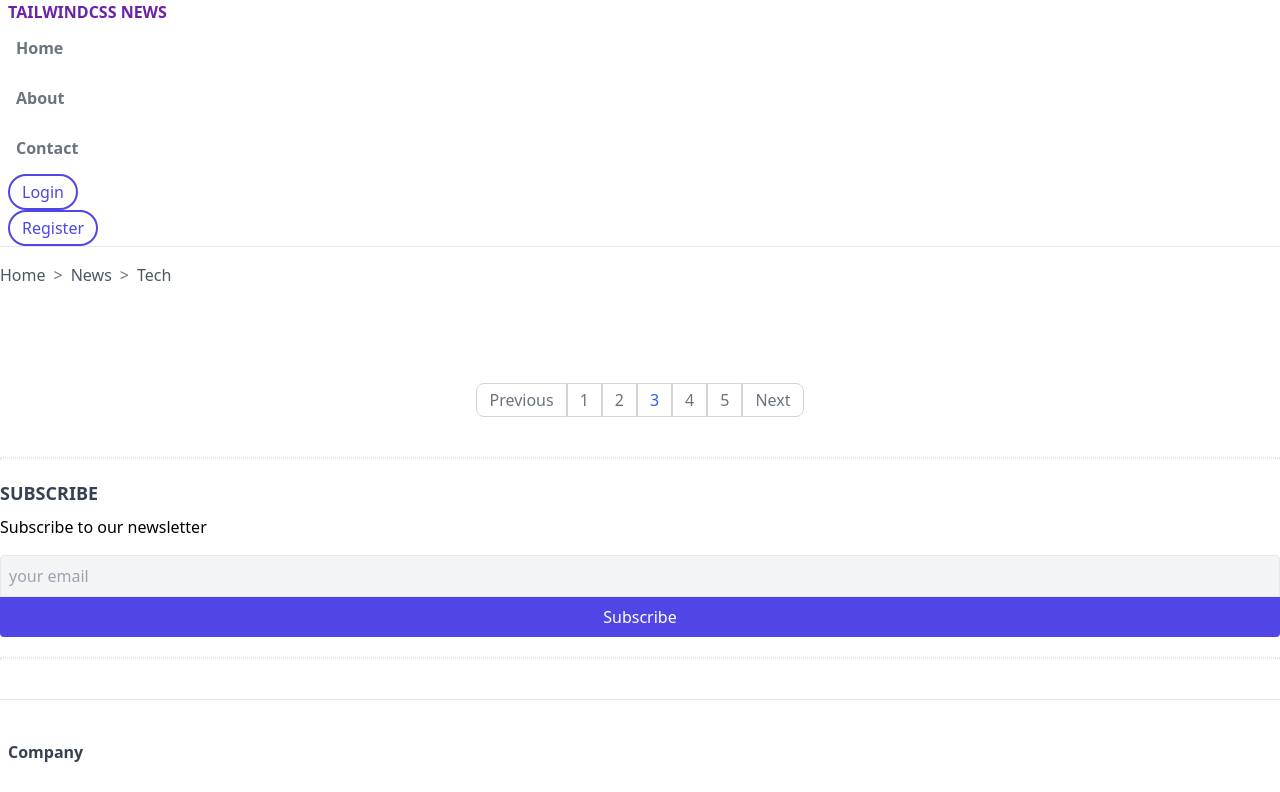
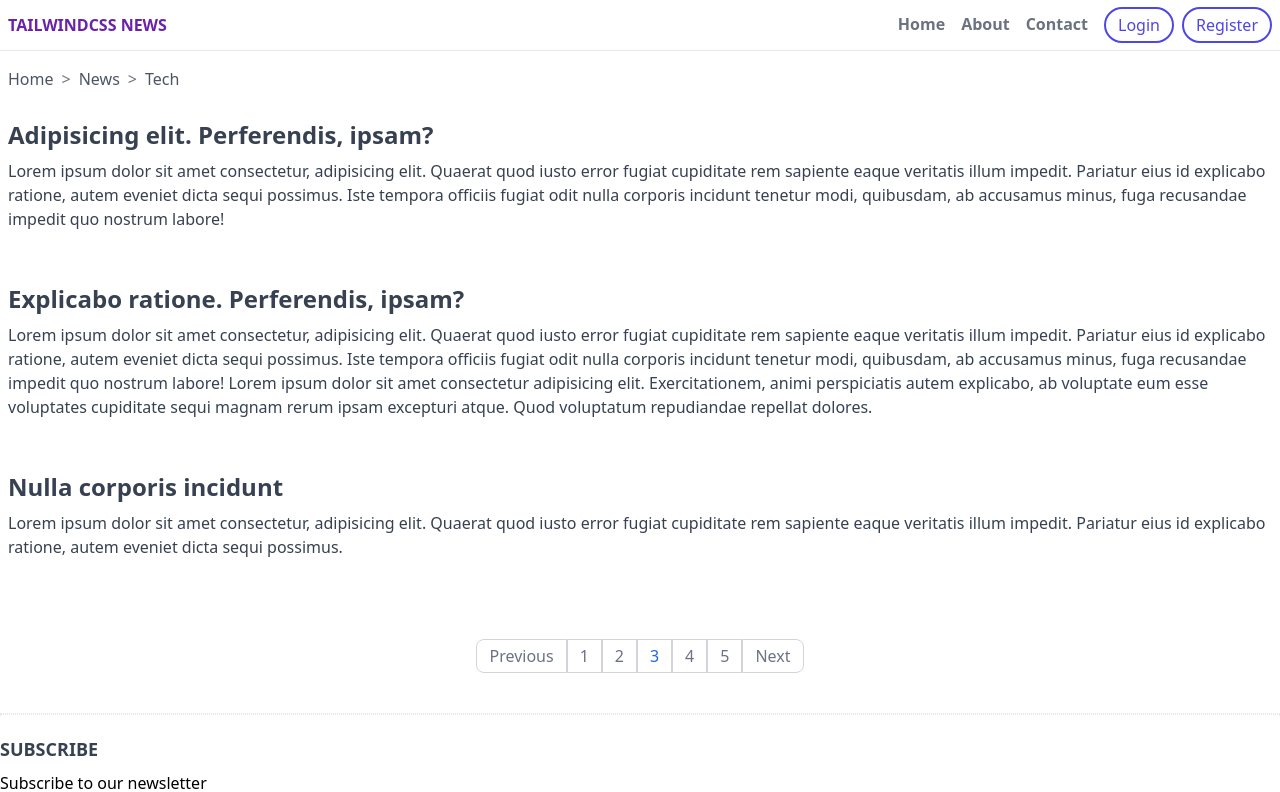
Before and after one commit to Hem1x/tailwindcss-news, a React (Create React App) app: page / in a window 1280 px wide. Shown: the top 792 px of the page. Built offline with nearby package versions, Linux system fonts and the light colour scheme.

Commit message:
Add flex for header. Flex.

```diff
--- a/src/App.jsx
+++ b/src/App.jsx
@@ -4,25 +4,25 @@ const App = () => {
   return (
     <>
     {/* Header */}
-      <header className='px-2 border-b'>
+      <header className='px-2 border-b flex items-center justify-between'>
         <a className='uppercase font-bold text-purple-800' href="#">TailwindCSS news</a>
-        <nav>
-          <ul className="text-gray-500 font-semibold">
+        <nav className='flex imtes-center'>
+          <ul className="text-gray-500 font-semibold inline-flex items-center">
             <li><a className="inline-block py-3 px-2 border-b-2 border-transparent hover:text-purple-800 hover:border-purple-800" href="#">Home</a></li>
             <li><a className="inline-block py-3 px-2 border-b-2 border-transparent hover:text-purple-800 hover:border-purple-800" href="#">About</a></li>
             <li><a className="inline-block py-3 px-2 border-b-2 border-transparent hover:text-purple-800 hover:border-purple-800" href="#">Contact</a></li>
           </ul>
-          <ul>
-            <li><button className='py-1 px-3 border-2 rounded-full border-indigo-600 text-indigo-600 hover:text-white hover:bg-indigo-800 focus:outline-none focus:ring focus:ring-violet-300'>Login</button></li>
-            <li><button className='py-1 px-3 border-2 rounded-full border-indigo-600 text-indigo-600 hover:text-white hover:bg-indigo-800 focus:outline-none focus:ring focus:ring-violet-300'>Register</button></li>
+          <ul className='inline-flex items-center'>
+            <li><button className='ml-2 py-1 px-3 border-2 rounded-full border-indigo-600 text-indigo-600 hover:text-white hover:bg-indigo-800 focus:outline-none focus:ring focus:ring-violet-300'>Login</button></li>
+            <li><button className='ml-2 py-1 px-3 border-2 rounded-full border-indigo-600 text-indigo-600 hover:text-white hover:bg-indigo-800 focus:outline-none focus:ring focus:ring-violet-300'>Register</button></li>
           </ul>
         </nav>
       </header>
 
       <main>
         {/* breadcrumbs */}
-        <div>
-          <div className='py-4 overflow-y-auto whitespace-nowrap'>
+        <div className='px-2 flex items-center'>
+          <div className='py-4 overflow-y-auto whitespace-nowrap flex items-center'>
             <a className='text-gray-600 hover:text-gray-900' href="#">Home</a>
             <span className='mx-2 text-gray-500 hover:text-gray-900'>&gt;</span>
             <a className='text-gray-600' href="#">News</a>
@@ -30,6 +30,36 @@ const App = () => {
             <a className='text-gray-600' href="#">Tech</a>
           </div>
         </div>
+
+        {/* news */}
+        <section className='px-2'>
+          <a className='block mb-10' href="">
+            <div className='flex'>
+              <div>
+                <h3 className='mt-3 mb-2 text-gray-700 font-bold text-2xl'>Adipisicing elit. Perferendis, ipsam?</h3>
+                <p className='text-gray-700'>Lorem ipsum dolor sit amet consectetur, adipisicing elit. Quaerat quod iusto error fugiat cupiditate rem sapiente eaque veritatis illum impedit. Pariatur eius id explicabo ratione, autem eveniet dicta sequi possimus. Iste tempora officiis fugiat odit nulla corporis incidunt tenetur modi, quibusdam, ab accusamus minus, fuga recusandae impedit quo nostrum labore!</p>
+              </div>
+            </div>
+          </a>
+
+          <a className='block mb-10' href="">
+            <div className='flex'>
+              <div>
+                <h3 className='mt-3 mb-2 text-gray-700 font-bold text-2xl'>Explicabo ratione. Perferendis, ipsam?</h3>
+                <p className='text-gray-700'>Lorem ipsum dolor sit amet consectetur, adipisicing elit. Quaerat quod iusto error fugiat cupiditate rem sapiente eaque veritatis illum impedit. Pariatur eius id explicabo ratione, autem eveniet dicta sequi possimus. Iste tempora officiis fugiat odit nulla corporis incidunt tenetur modi, quibusdam, ab accusamus minus, fuga recusandae impedit quo nostrum labore! Lorem ipsum dolor sit amet consectetur adipisicing elit. Exercitationem, animi perspiciatis autem explicabo, ab voluptate eum esse voluptates cupiditate sequi magnam rerum ipsam excepturi atque. Quod voluptatum repudiandae repellat dolores.</p>
+              </div>
+            </div>
+          </a>
+
+          <a className='block mb-10' href="">
+            <div className='flex'>
+              <div>
+                <h3 className='mt-3 mb-2 text-gray-700 font-bold text-2xl'>Nulla corporis incidunt</h3>
+                <p className='text-gray-700'>Lorem ipsum dolor sit amet consectetur, adipisicing elit. Quaerat quod iusto error fugiat cupiditate rem sapiente eaque veritatis illum impedit. Pariatur eius id explicabo ratione, autem eveniet dicta sequi possimus.</p>
+              </div>
+            </div>
+          </a>
+        </section>
 
         {/* pagination */}
         <div className='mt-20 mb-10'>
```
